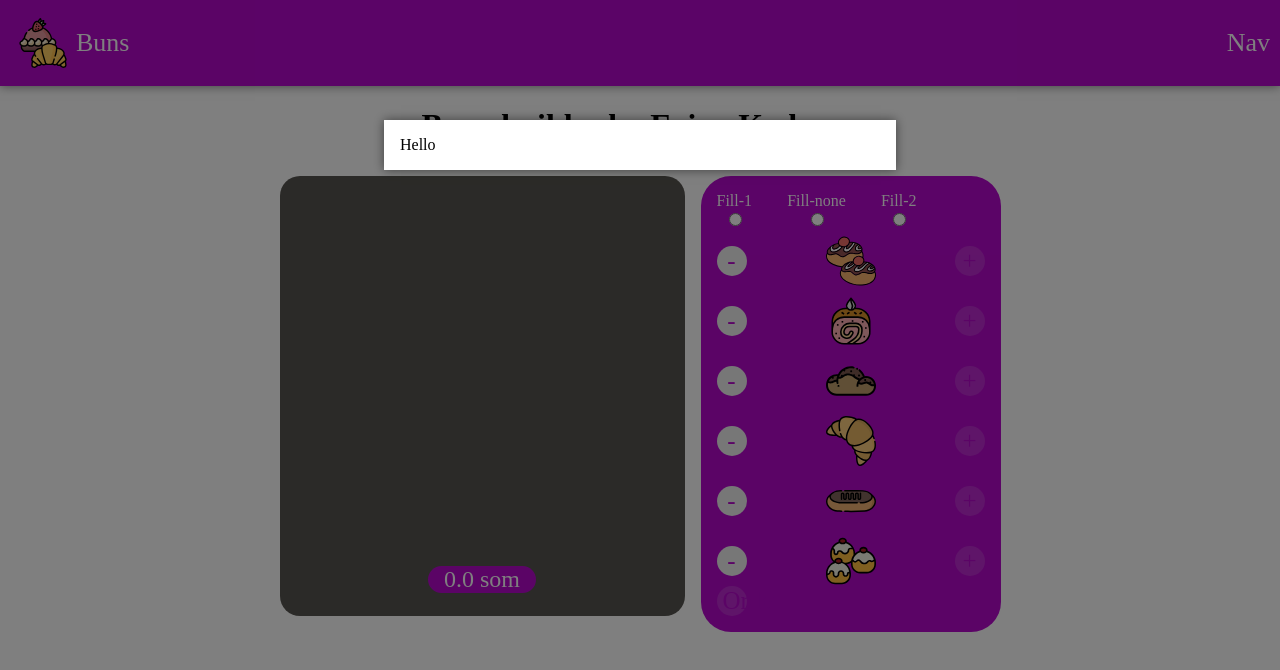
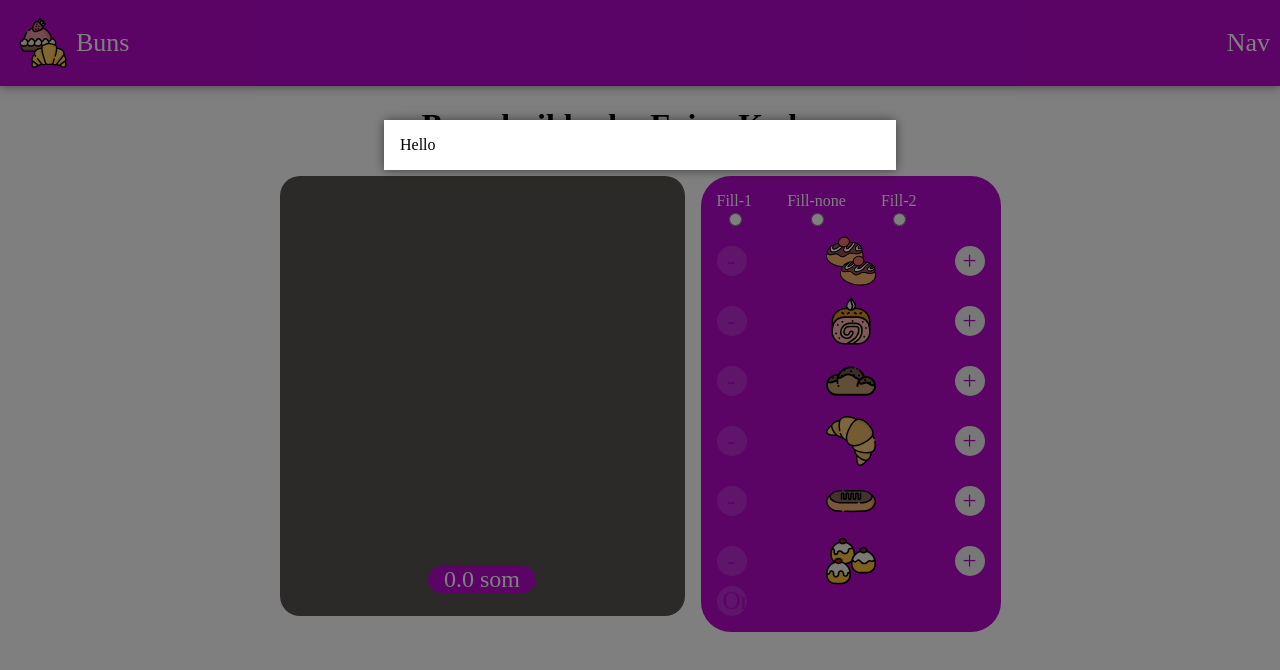
Before and after one commit to Erjankydyrov/private-builder, a React (Create React App) app: page / in a window 1280 px wide. Shown: the top 670 px of the page. Built offline with nearby package versions, Linux system fonts and the light colour scheme; no server answers; a web font is replaced by a local one.

Commit message:
corected Buttons

```diff
--- a/src/components/BunsBuilder/BunsControls/BunsControl/BunsControl.js
+++ b/src/components/BunsBuilder/BunsControls/BunsControl/BunsControl.js
@@ -6,9 +6,9 @@ const BunsControl = ({ switchFilling, count, type, addIngredient, removeIngredie
 
     return (
         <div className = {classes.BunsControl}>
-            <Button className = {classes.ControlButton} onClick = {() => removeIngredient(type)}>-</Button>
+            <Button className = {classes.ControlButton} onClick = {() => removeIngredient(type)} disabled={!count}>-</Button>
             <BunsIngredient type = {type} />
-            <Button className = {classes.ControlButton} onClick = {() => addIngredient(type)} disabled={!count}>+</Button>
+            <Button className = {classes.ControlButton} onClick = {() => addIngredient(type)}>+</Button>
         </div>
     );
 }
```
